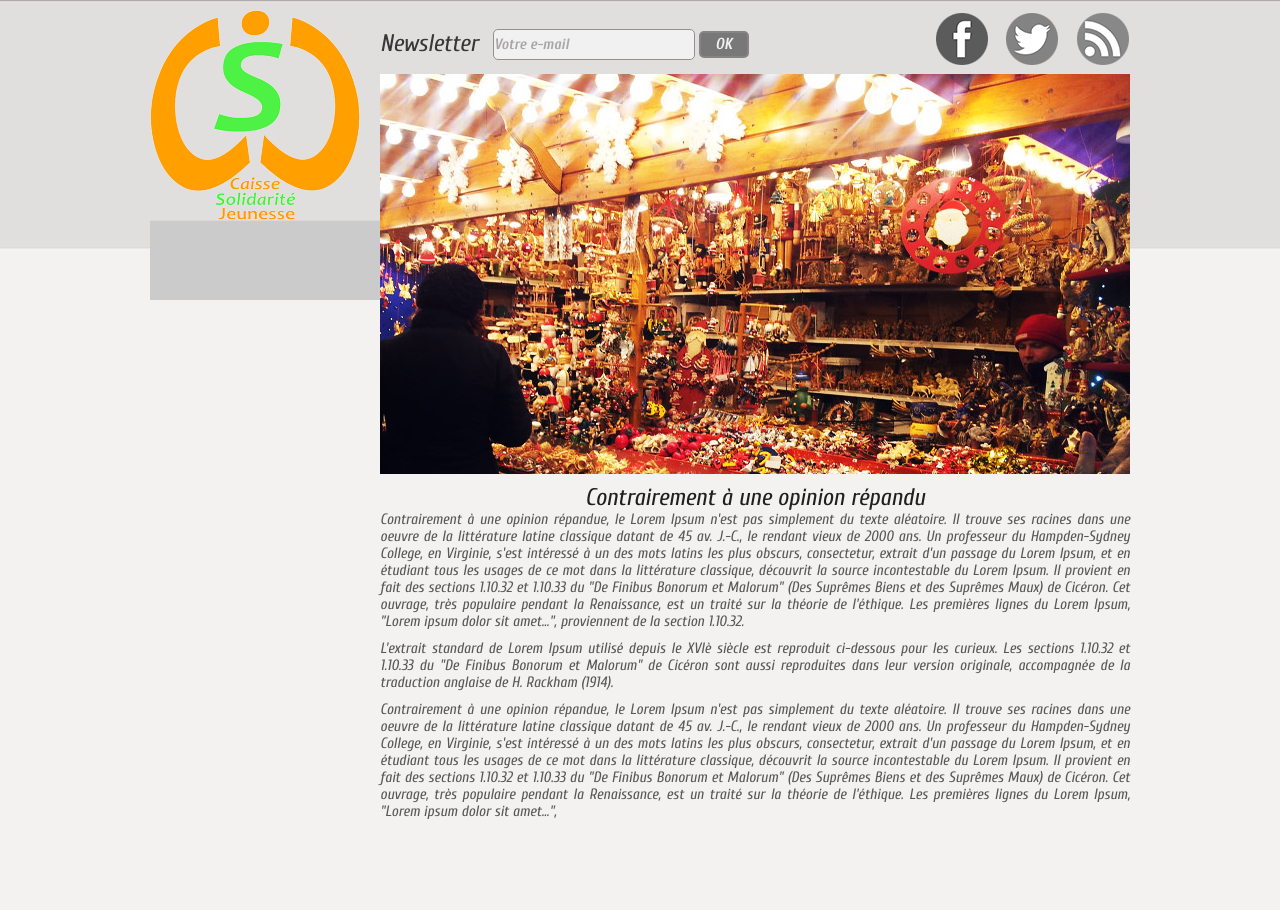
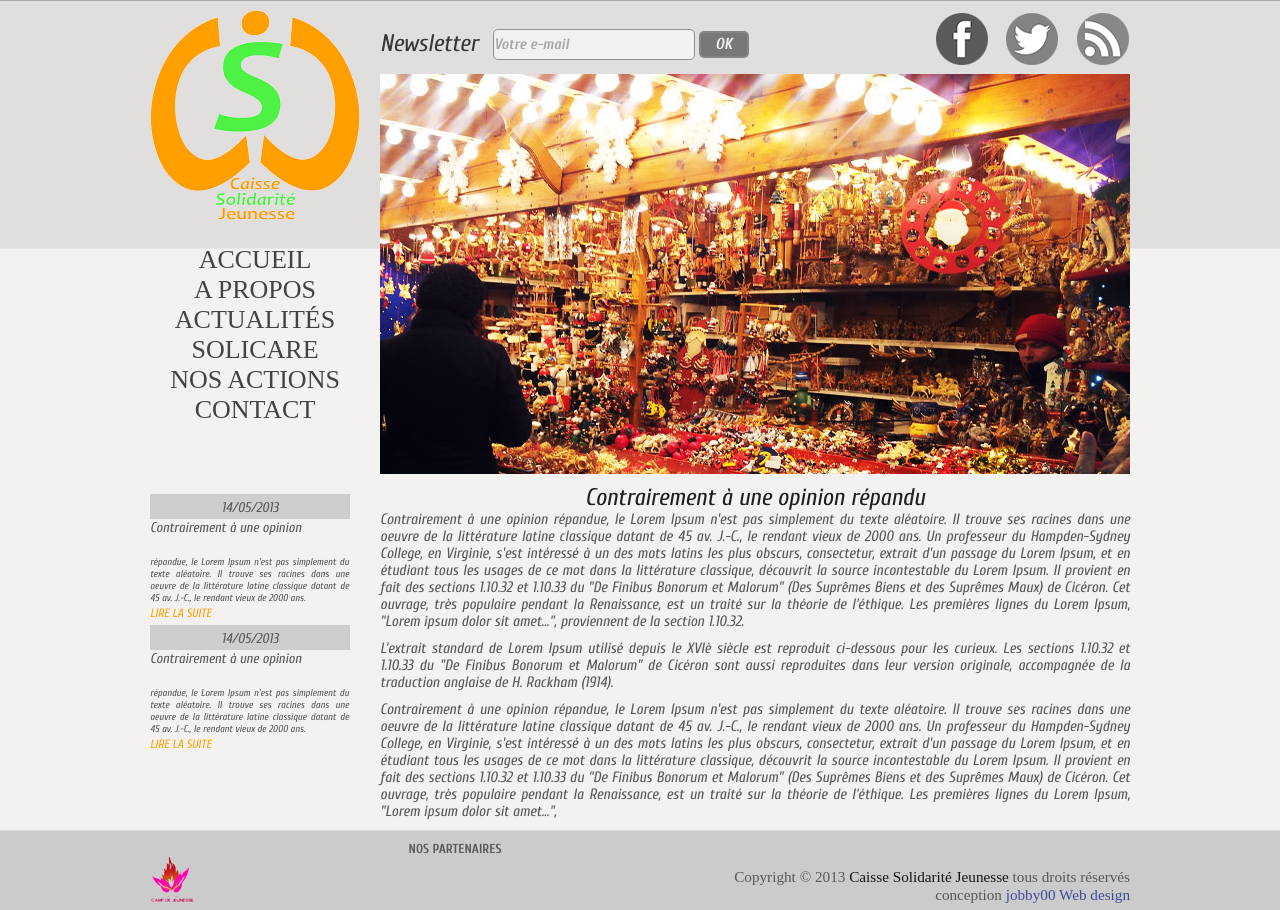
Before and after one commit to jobby00/Activit--Git, a plain HTML site: page index.html in a window 1280 px wide. Before the commit the page ends 830 px from the top, so only its background shows below. Drawn offline with Linux system fonts and the light colour scheme.

Commit message:
Ajout du MENU et des ACTUALITES

```diff
--- a/index.html
+++ b/index.html
@@ -47,6 +47,45 @@
                         <p>Contrairement à une opinion répandue, le Lorem Ipsum n'est pas simplement du texte aléatoire. Il trouve ses racines dans une oeuvre de la littérature latine classique datant de 45 av. J.-C., le rendant vieux de 2000 ans. Un professeur du Hampden-Sydney College, en Virginie, s'est intéressé à un des mots latins les plus obscurs, consectetur, extrait d'un passage du Lorem Ipsum, et en étudiant tous les usages de ce mot dans la littérature classique, découvrit la source incontestable du Lorem Ipsum. Il provient en fait des sections 1.10.32 et 1.10.33 du "De Finibus Bonorum et Malorum" (Des Suprêmes Biens et des Suprêmes Maux) de Cicéron. Cet ouvrage, très populaire pendant la Renaissance, est un traité sur la théorie de l'éthique. Les premières lignes du Lorem Ipsum, "Lorem ipsum dolor sit amet...", </p>
                     </div>
                 </div>
+                <!--LE MENUS-->
+                <div id="navbar">
+                    <ul>
+                        <li ><a href="#" class="active" title="Accueil">Accueil</a></li>
+                        <li><a href="#" title="A propos">A propos</a></li>
+                        <li><a href="#" title="Actualités">Actualités</a></li>
+                        <li><a href="#" title="Solicare">Solicare</a>
+                            <ul>
+                             <li><a href="#"  title="Adhére">Adhére</a></li>
+                                <li><a href="#"  title="Bénévola">Bénévola</a></li>
+                                <li><a href="#"  title="Vos dons">Vos dons</a></li>
+                                <li><a href="#"  title="Vos projets">Vos projets</a></li>
+                                <li><a href="#"  title="Nos projets">Nos projets</a></li>
+                                <li><a href="#"  title="Boîte à idées">Boîte à idées</a></li>
+                            </ul>
+                        </li>
+                        <li><a href="#" title="Nos actions">Nos actions</a></li>
+                        <li><a href="#" title="Contact">Contact</a></li>
+                    </ul>
+                </div>
+                <div class="left">
+                    <div class="actu">
+                        <ul>
+                            <li class="date">14/05/2013</li>
+                            <li class="titre">Contrairement à une opinion</li>
+                        </ul>
+                        <p class="actu">répandue, le Lorem Ipsum n'est pas simplement du texte aléatoire. Il trouve ses racines dans une oeuvre de la littérature latine classique datant de 45 av. J.-C., le rendant vieux de 2000 ans.</p>
+                        <span><a class="actu" href="#" >lire la suite</a></span>
+                        <ul>
+                            <li class="date">14/05/2013</li>
+                            <li class="titre">Contrairement à une opinion</li>
+                        </ul>
+                        <p class="actu">répandue, le Lorem Ipsum n'est pas simplement du texte aléatoire. Il trouve ses racines dans une oeuvre de la littérature latine classique datant de 45 av. J.-C., le rendant vieux de 2000 ans.</p>
+                        <span><a class="actu" href="#" >lire la suite</a></span>
+                    </div>
+                </div>
+                <div class="clearfix"></div>
+            </div>
+        </div>
 		<!--PIED DE PAGE-->
         <div id="pied">
             <div id="piedfoot">
```
